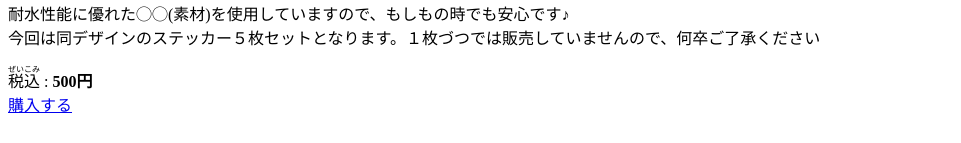
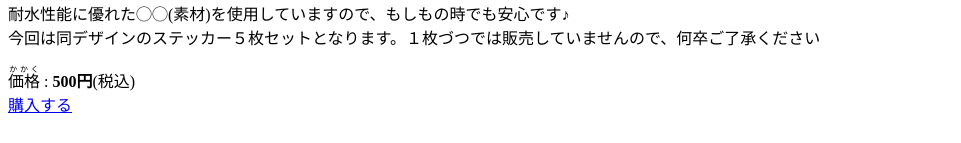
Before and after one commit to futyPnd/Web_design_practice01, a plain HTML site: page item01.html in a window 1280 px wide. Shown: the part 310-453 px from the top of the page, without its empty margins (0-961 px from the left). Drawn offline with Linux system fonts and the light colour scheme.

Commit message:
Revise format

```diff
--- a/item01.html
+++ b/item01.html
@@ -22,7 +22,7 @@
     <img src="photos/pop_gazouha_image_desu_shikaku.png" alt="HTML Stickers">
     <div class="htmlsticker">
       <p>当ショップオリジナルのHTML5のステッカーです！<br>ご自分のPCに貼って仲間を増やすも良し、ご友人へのプレゼントにするにも良しです♪<br>耐水性能に優れた◯◯(素材)を使用していますので、もしもの時でも安心です♪<br>今回は同デザインのステッカー５枚セットとなります。１枚づつでは販売していませんので、何卒ご了承ください</p>
-      <ruby>税込<rp>(</rp><rt>ぜいこみ</rt><rp>)</rp> : <strong>500円</strong></ruby><br>
+      <ruby>価格<rp>(</rp><rt>かかく</rt><rp>)</rp> : <strong>500円</strong>(税込)</ruby><br>
       <a href="order.html">購入する</a>
     </div>
     <div class="order">
```
Also changed, not shown: item02.html (+1 -1 lines), item03.html (+1 -1 lines), item04.html (+1 -1 lines).
